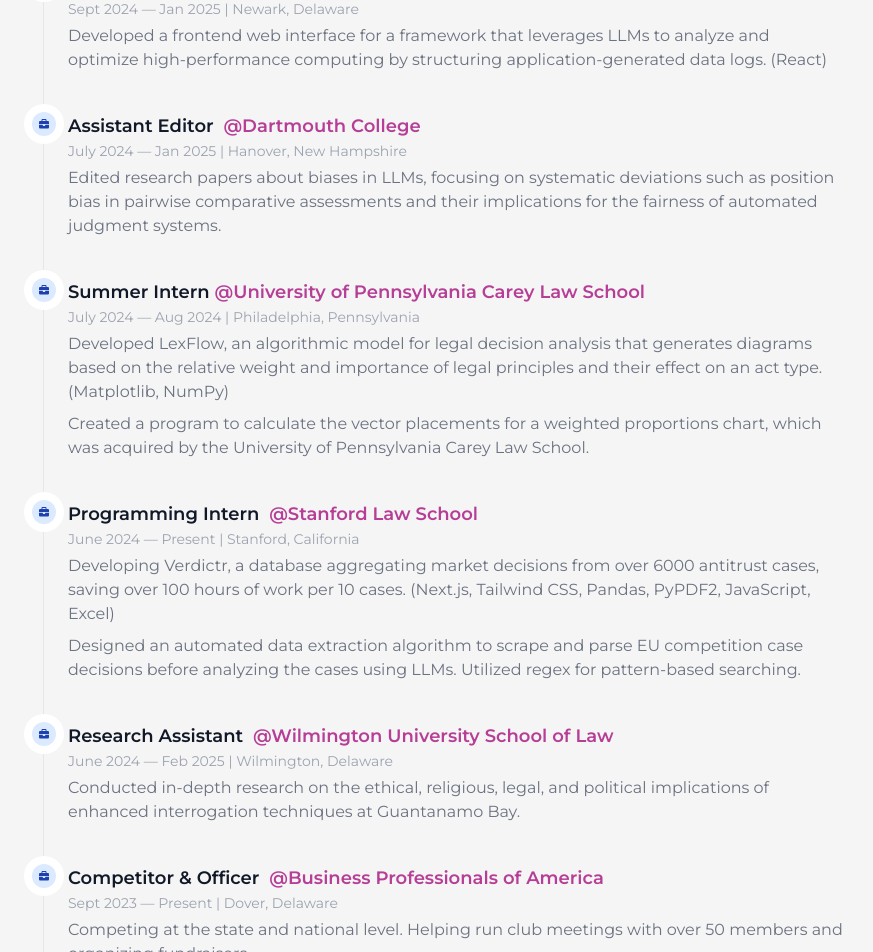
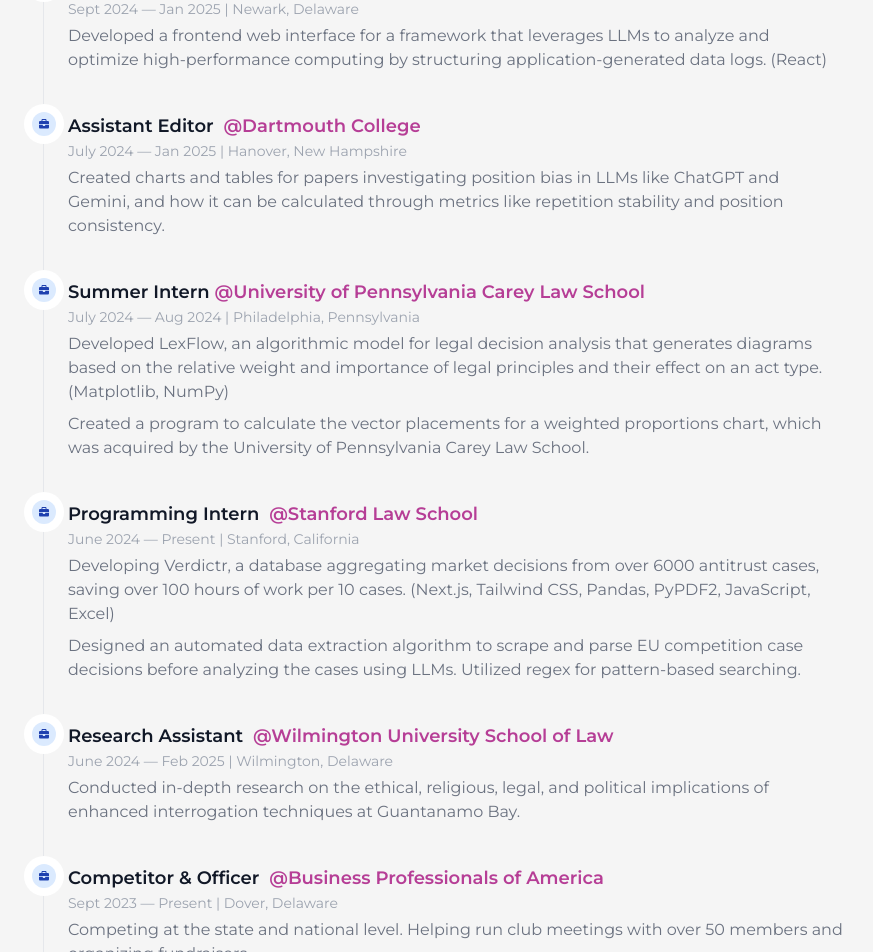
Before and after one commit to shriyanyamali/portfolio-v2, a Next.js app: page /resume in a window 1280 px wide. Shown: the part 1176-2128 px from the top of the page, without its empty margins (197-1070 px from the left). Built offline with nearby package versions, Linux system fonts and the light colour scheme.

Commit message:
updated dartmouth position description

```diff
--- a/src/components/ExperienceTimeline.js
+++ b/src/components/ExperienceTimeline.js
@@ -78,10 +78,9 @@
               July 2024 — Jan 2025 | Hanover, New Hampshire
             </time>
             <p className="mb-4 text-base font-normal text-gray-500 dark:text-gray-300">
-              Edited research papers about biases in LLMs, focusing on
-              systematic deviations such as position bias in pairwise
-              comparative assessments and their implications for the fairness of
-              automated judgment systems.
+              Created charts and tables for papers investigating position bias
+              in LLMs like ChatGPT and Gemini, and how it can be calculated
+              through metrics like repetition stability and position consistency.
             </p>
           </li>
         </motion.div>
```
Also changed, not shown: 1 other file (tests, documents, lock files or other folders).
